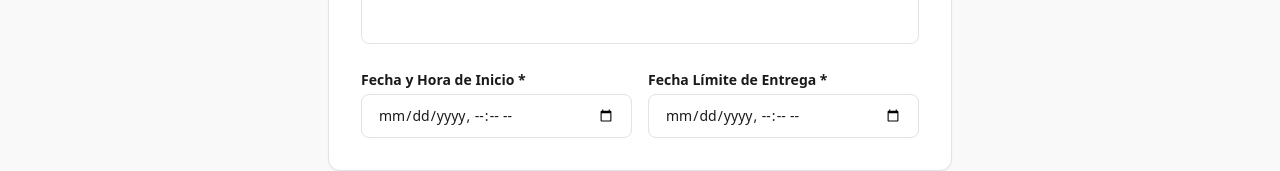
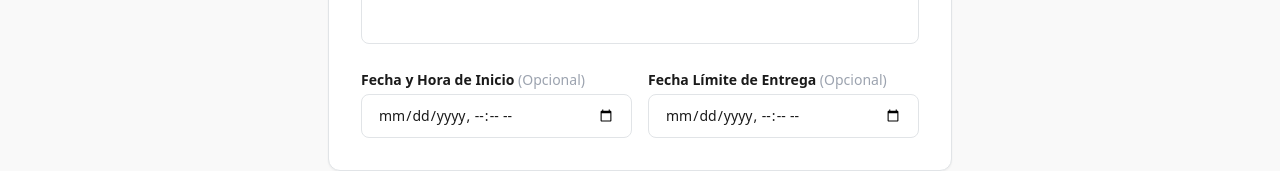
Before and after one commit to tormenask/miniProyecto, a React (Vite) app in the folder frontend/: page /CrearActividad in a window 1280 px wide. Shown: the part 487-658 px from the top of the page. Built offline with nearby package versions, Linux system fonts and the light colour scheme; no server answers; sample sign-in values are in the browser's storage.

Commit message:
fix: actualizar validaciones y etiquetas de fechas en CrearActividad y EditarActividad

```diff
--- a/frontend/src/pages/CrearActividad.jsx
+++ b/frontend/src/pages/CrearActividad.jsx
@@ -51,18 +51,14 @@ function CrearActividad() {
   }
 
   const validate = () => {
-    // Truncar a minutos para que el minuto actual nunca quede "en el pasado"
-    // (datetime-local solo tiene precisión de minutos, no segundos)
     const ahora = new Date()
     ahora.setSeconds(0, 0)
     const errs = {}
     if (!formData.titulo.trim()) errs.titulo = 'El título es obligatorio.'
     if (!formData.curso) errs.curso = 'Selecciona un curso.'
-    if (!formData.fecha_evento) errs.fecha_evento = 'La fecha de inicio es obligatoria.'
-    else if (new Date(formData.fecha_evento) < ahora)
+    if (formData.fecha_evento && new Date(formData.fecha_evento) < ahora)
       errs.fecha_evento = 'La fecha de inicio no puede ser en el pasado.'
-    if (!formData.fecha_limite) errs.fecha_limite = 'La fecha límite es obligatoria.'
-    else if (new Date(formData.fecha_limite) < ahora)
+    if (formData.fecha_limite && new Date(formData.fecha_limite) < ahora)
       errs.fecha_limite = 'La fecha límite no puede ser en el pasado.'
     return errs
   }
@@ -170,7 +166,7 @@ function CrearActividad() {
 
               <div className="grid grid-cols-1 md:grid-cols-2 gap-4">
                 <div>
-                  <label className="block text-sm font-semibold text-[#1A1A1A] mb-1">Fecha y Hora de Inicio *</label>
+                  <label className="block text-sm font-semibold text-[#1A1A1A] mb-1">Fecha y Hora de Inicio <span className="font-normal text-gray-400">(Opcional)</span></label>
                   <input
                     type="datetime-local" name="fecha_evento"
                     value={formData.fecha_evento} onChange={handleChange}
@@ -179,7 +175,7 @@ function CrearActividad() {
                   <FieldError msg={errores.fecha_evento} />
                 </div>
                 <div>
-                  <label className="block text-sm font-semibold text-[#1A1A1A] mb-1">Fecha Límite de Entrega *</label>
+                  <label className="block text-sm font-semibold text-[#1A1A1A] mb-1">Fecha Límite de Entrega <span className="font-normal text-gray-400">(Opcional)</span></label>
                   <input
                     type="datetime-local" name="fecha_limite"
                     value={formData.fecha_limite} onChange={handleChange}
--- a/frontend/src/pages/Editaractividad.jsx
+++ b/frontend/src/pages/Editaractividad.jsx
@@ -92,18 +92,15 @@ function EditarActividad() {
   }
 
   const validate = () => {
-    // Truncar a minutos para que el minuto actual nunca quede "en el pasado"
     const ahora = new Date()
     ahora.setSeconds(0, 0)
-    const errs  = {}
-    if (!formData.titulo.trim())    errs.titulo       = 'El título es obligatorio.'
-    if (!formData.curso)            errs.curso        = 'Selecciona un curso.'
-    if (!formData.fecha_evento)     errs.fecha_evento = 'La fecha de inicio es obligatoria.'
-    else if (new Date(formData.fecha_evento) < ahora)
-                                    errs.fecha_evento = 'La fecha de inicio no puede ser en el pasado.'
-    if (!formData.fecha_limite)     errs.fecha_limite = 'La fecha límite es obligatoria.'
-    else if (new Date(formData.fecha_limite) < ahora)
-                                    errs.fecha_limite = 'La fecha límite no puede ser en el pasado.'
+    const errs = {}
+    if (!formData.titulo.trim()) errs.titulo = 'El título es obligatorio.'
+    if (!formData.curso)         errs.curso  = 'Selecciona un curso.'
+    if (formData.fecha_evento && new Date(formData.fecha_evento) < ahora)
+      errs.fecha_evento = 'La fecha de inicio no puede ser en el pasado.'
+    if (formData.fecha_limite && new Date(formData.fecha_limite) < ahora)
+      errs.fecha_limite = 'La fecha límite no puede ser en el pasado.'
     return errs
   }
 
@@ -229,7 +226,7 @@ function EditarActividad() {
             {/* Fechas */}
             <div className="grid grid-cols-1 md:grid-cols-2 gap-4">
               <div>
-                <label className="block text-sm font-semibold text-[#1A1A1A] mb-1">Fecha y Hora de Inicio *</label>
+                <label className="block text-sm font-semibold text-[#1A1A1A] mb-1">Fecha y Hora de Inicio <span className="font-normal text-gray-400">(Opcional)</span></label>
                 <input
                   type="datetime-local" name="fecha_evento"
                   value={formData.fecha_evento} onChange={handleChange}
@@ -238,7 +235,7 @@ function EditarActividad() {
                 <FieldError msg={errores.fecha_evento} />
               </div>
               <div>
-                <label className="block text-sm font-semibold text-[#1A1A1A] mb-1">Fecha Límite *</label>
+                <label className="block text-sm font-semibold text-[#1A1A1A] mb-1">Fecha Límite <span className="font-normal text-gray-400">(Opcional)</span></label>
                 <input
                   type="datetime-local" name="fecha_limite"
                   value={formData.fecha_limite} onChange={handleChange}
```
